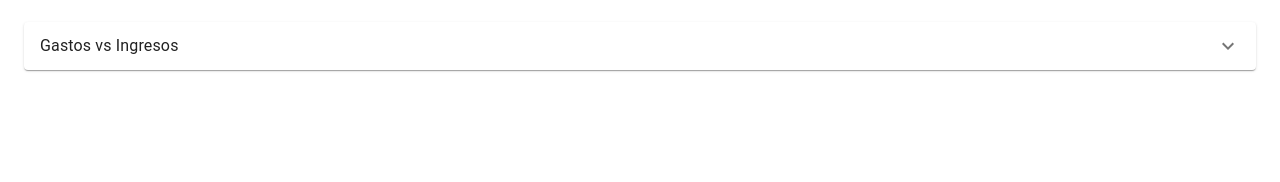
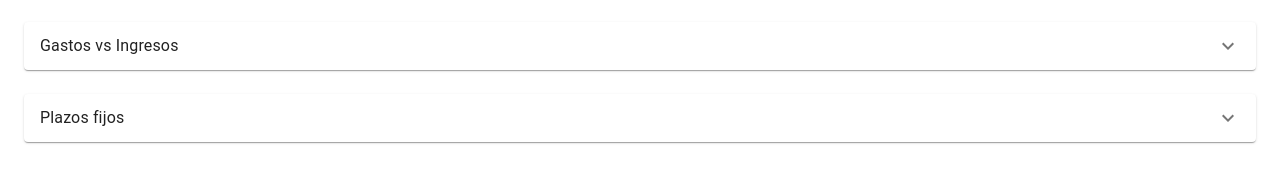
Before and after one commit to ggoffredo/TTIP-Grupo1-2s2022, a React (Create React App) app in the folder lfm-front/: page / in a window 1280 px wide. Shown: the part 180-362 px from the top of the page. Built offline with nearby package versions, Linux system fonts and the light colour scheme; no server answers; the HTML template or start-up script is replaced by a standard one.

Commit message:
Create PlazosFijosTable and add to Dashboard

```diff
--- /dev/null
+++ b/lfm-front/src/components/CustomTables/PlazosFijosTable.jsx
@@ -0,0 +1,39 @@
+import React, {useEffect, useState} from 'react';
+import ChartCard from "../ChartCard";
+import Grid from "@mui/material/Grid";
+import StyledTable from "../Core/StyledTable";
+import {getPlazosFijos} from "../../services/PlazosFijosService";
+
+const PlazosFijosTable = () => {
+    const [plazosFijos, setPlazosFijos] = useState([])
+
+    const getPlazosFijosTable = (data) => {
+        return <StyledTable data={data} headers={['Banco', 'Moneda', 'Monto', 'Plazo', 'Tasa']}/>
+    }
+
+    const getPlazosFijosData = async () => {
+        let plazosFijosApi = await getPlazosFijos();
+        plazosFijosApi = plazosFijosApi.map(plazoFijo => {
+            return {
+                banco: plazoFijo['descripcionEntidad'],
+                moneda: plazoFijo['denominacion'],
+                monto: plazoFijo['montoMinimo'],
+                plazo: plazoFijo['plazoMinimo'],
+                tasa: plazoFijo['tasa']
+            }
+        })
+        setPlazosFijos(plazosFijosApi);
+    }
+
+    useEffect(() => {
+        getPlazosFijosData()
+    }, []);
+
+    return (
+        <Grid item xs={12} sm={12} md={12}>
+            <ChartCard chart={getPlazosFijosTable(plazosFijos)} title={'Plazos Fijos'}/>
+        </Grid>
+    );
+}
+
+export default PlazosFijosTable;
--- a/lfm-front/src/components/Dashboard.jsx
+++ b/lfm-front/src/components/Dashboard.jsx
@@ -7,6 +7,7 @@ import {arraySum} from '../helpers/Utils';
 import {getIngresosForUserId} from "../services/IngresosService";
 import {getGastosForUserId} from "../services/GastosService";
 import AccordionCore from "./Core/AccordionCore";
+import PlazosFijosTable from "./CustomTables/PlazosFijosTable";
 
 export default function Dashboard() {
     const [gastos, setGastos] = useState([])
@@ -37,10 +38,17 @@ export default function Dashboard() {
         <AccordionCore
             title={'Gastos vs Ingresos'}
             spacing={2}
-            children={<>
-                <GastosIngresosDoughnutChart gastos={gastosAmount} ingresos={ingresosAmount}/>
-                <GastosTable data={gastos}/>
-            </>}
+            children={
+                <>
+                    <GastosIngresosDoughnutChart gastos={gastosAmount} ingresos={ingresosAmount}/>
+                    <GastosTable data={gastos}/>
+                </>
+            }
+        />
+        <AccordionCore
+            title={'Plazos fijos'}
+            spacing={1}
+            children={<PlazosFijosTable/>}
         />
     </Grid>
 }
```
